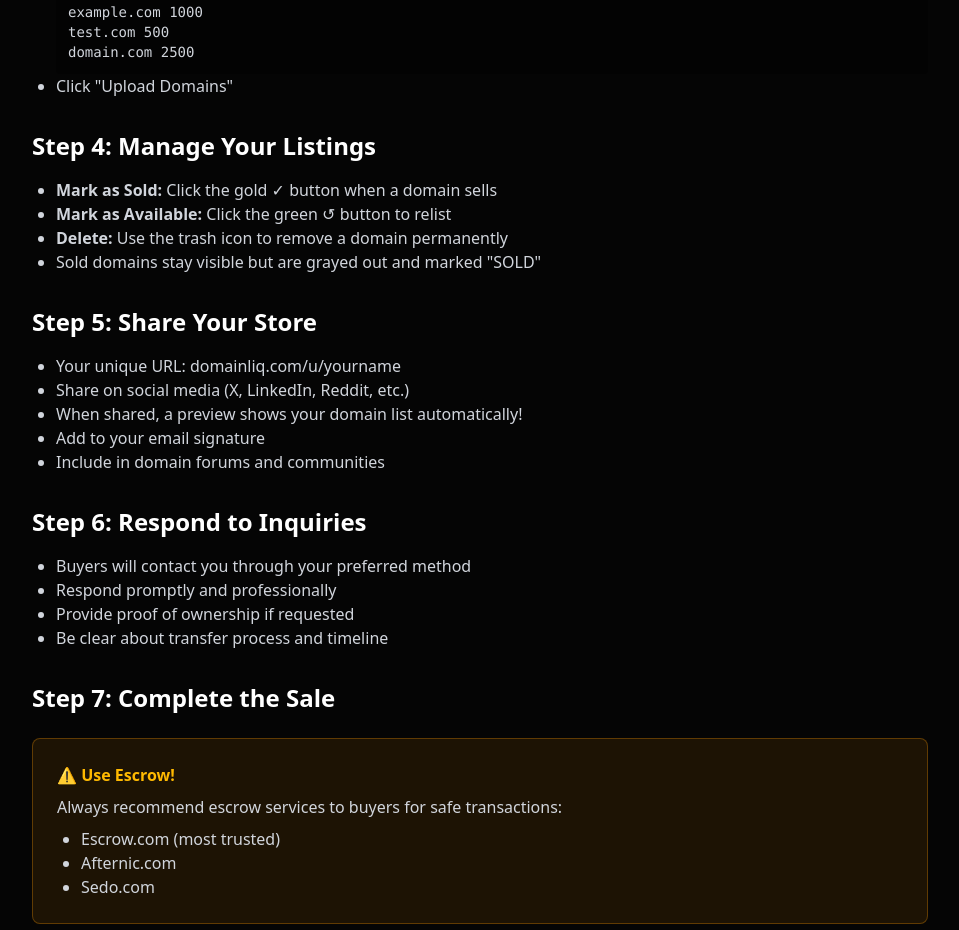
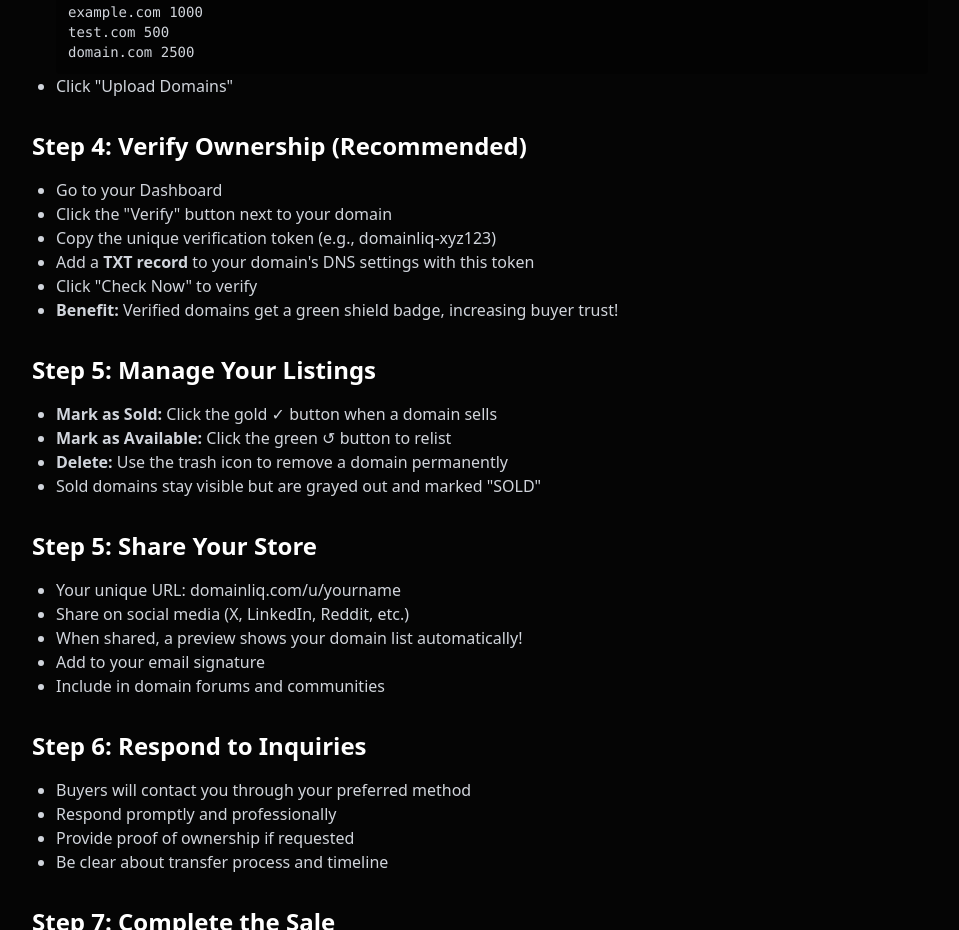
Before and after one commit to mustaaras/domainliq, a Next.js app: page /seller-guide in a window 1280 px wide. Shown: the part 980-1910 px from the top of the page, without its empty margins (160-1119 px from the left). Built offline with nearby package versions, Linux system fonts and the light colour scheme; no server answers.

Commit message:
Docs: Update guides and legal pages with verification info and new slogan

```diff
--- a/app/buyer-guide/page.tsx
+++ b/app/buyer-guide/page.tsx
@@ -16,6 +16,7 @@
                 <ul className="list-disc pl-6 text-gray-300 mb-4">
                     <li>Visit the homepage to see all recently added domains</li>
                     <li>Use the search bar to find specific domains</li>
+                    <li><strong>Look for the Green Shield:</strong> Domains with a green shield badge have verified ownership!</li>
                     <li>Check domain prices and seller information</li>
                     <li>Look at seller profiles (click on username) to see all their listings</li>
                 </ul>
--- a/app/privacy/page.tsx
+++ b/app/privacy/page.tsx
@@ -37,12 +37,13 @@
                     <li>Contact handles only (we never access your messages)</li>
                 </ul>
 
-                <h3 className="text-xl font-semibold mt-6 mb-3">Domain Listings:</h3>
+                <h3 className="text-xl font-semibold mt-6 mb-3">Domain Listings & Verification:</h3>
                 <ul className="list-disc pl-6 text-gray-300 mb-4">
                     <li>Domain names you list</li>
                     <li>Prices you set</li>
                     <li>Domain descriptions (optional)</li>
                     <li>Domain status (available/sold)</li>
+                    <li>DNS verification records (accessed publicly to verify ownership)</li>
                 </ul>
 
                 <h2 className="text-2xl font-bold mt-8 mb-4">2. How We Use Your Information</h2>
--- a/app/seller-guide/page.tsx
+++ b/app/seller-guide/page.tsx
@@ -52,7 +52,17 @@
                     <li>Click "Upload Domains"</li>
                 </ul>
 
-                <h2 className="text-2xl font-bold mt-8 mb-4">Step 4: Manage Your Listings</h2>
+                <h2 className="text-2xl font-bold mt-8 mb-4">Step 4: Verify Ownership (Recommended)</h2>
+                <ul className="list-disc pl-6 text-gray-300 mb-4">
+                    <li>Go to your Dashboard</li>
+                    <li>Click the "Verify" button next to your domain</li>
+                    <li>Copy the unique verification token (e.g., domainliq-xyz123)</li>
+                    <li>Add a <strong>TXT record</strong> to your domain's DNS settings with this token</li>
+                    <li>Click "Check Now" to verify</li>
+                    <li><strong>Benefit:</strong> Verified domains get a green shield badge, increasing buyer trust!</li>
+                </ul>
+
+                <h2 className="text-2xl font-bold mt-8 mb-4">Step 5: Manage Your Listings</h2>
                 <ul className="list-disc pl-6 text-gray-300 mb-4">
                     <li><strong>Mark as Sold:</strong> Click the gold ✓ button when a domain sells</li>
                     <li><strong>Mark as Available:</strong> Click the green ↺ button to relist</li>
--- a/app/terms/page.tsx
+++ b/app/terms/page.tsx
@@ -8,7 +8,7 @@
                 <h2 className="text-2xl font-bold mt-8 mb-4">Welcome to DomainLiq</h2>
                 <p className="text-gray-300 mb-4">
                     These Terms of Service ("Terms") govern your use of DomainLiq ("Service", "Platform", "we", "us", or "our"),
-                    a domain marketplace platform. By accessing or using our Service, you agree to be bound by these Terms.
+                    a domain liquidation listing platform. By accessing or using our Service, you agree to be bound by these Terms.
                 </p>
 
                 <h2 className="text-2xl font-bold mt-8 mb-4">1. Service Description</h2>
@@ -26,7 +26,7 @@
                     <ul className="list-disc pl-6 text-gray-300">
                         <li>Process payments</li>
                         <li>Act as an escrow service</li>
-                        <li>Verify domain ownership</li>
+                        <li>Guarantee legal ownership title (Verification proves DNS control only)</li>
                         <li>Guarantee transactions</li>
                         <li>Mediate disputes</li>
                     </ul>
```
